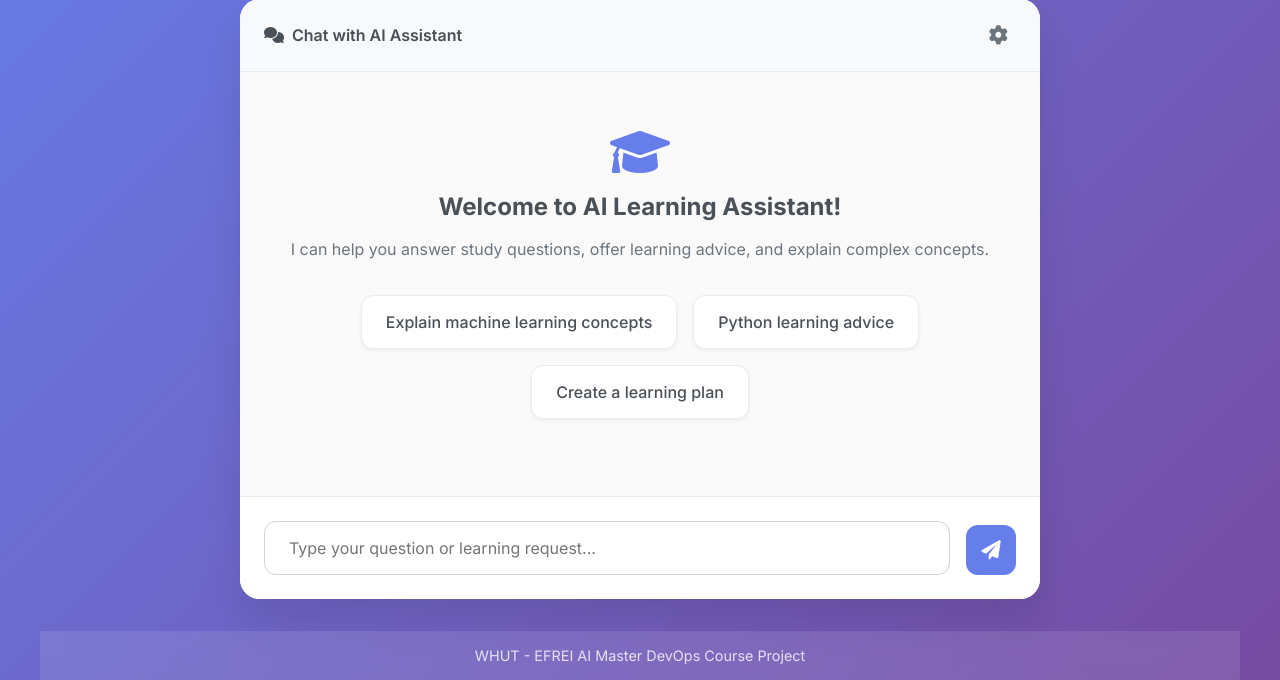
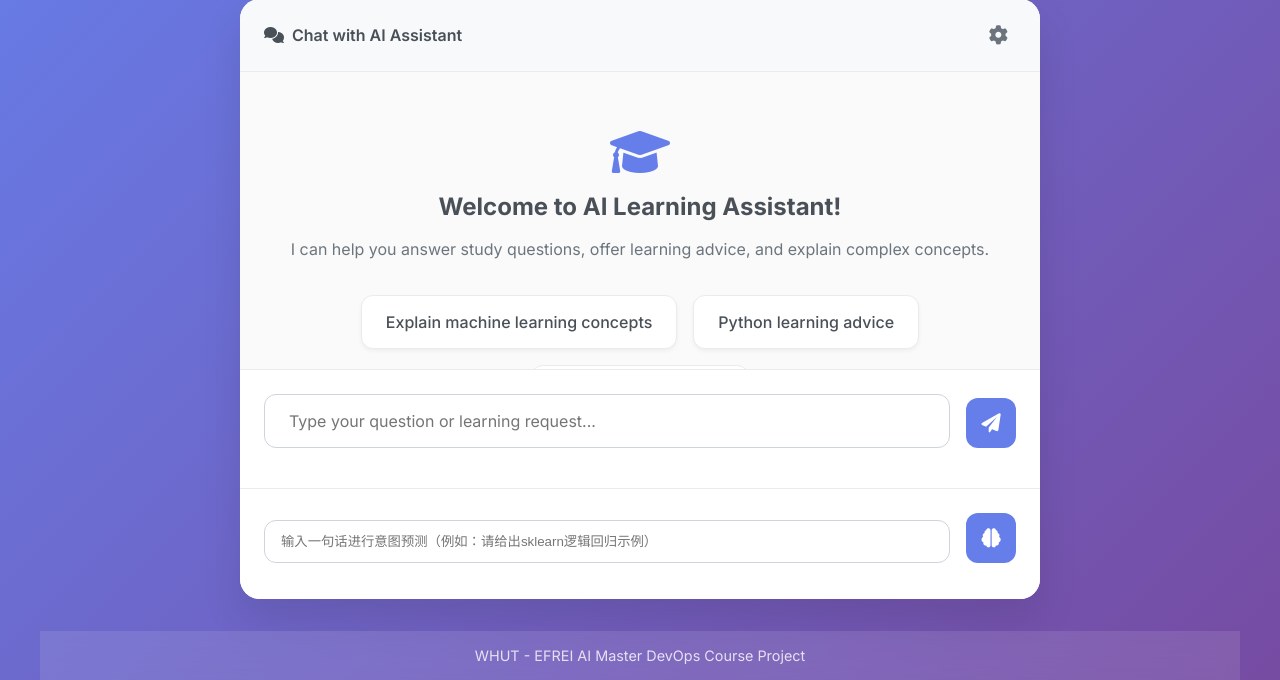
Before and after one commit to longzhimeng777/AI-Learning-Assistant-based-on-DeepSeek-API-AI-, a Flask app: page / in a window 1280 px wide. Shown: the part 176-856 px from the top of the page. Run offline with Flask 3, Linux system fonts and the light colour scheme.

Commit message:
feat(ui): add intent prediction input & result display; wire to /api/intent/predict

```diff
--- a/static/js/script.js
+++ b/static/js/script.js
@@ -38,6 +38,36 @@
         // 温度滑块事件
         this.temperatureSlider.addEventListener('input', () => {
             this.updateTemperatureValue();
+        });
+
+        // 意图预测事件
+        const intentBtn = document.getElementById('intentButton');
+        const intentInput = document.getElementById('intentInput');
+        const intentResult = document.getElementById('intentResult');
+        intentBtn.addEventListener('click', async () => {
+            const text = intentInput.value.trim();
+            if (!text) return;
+            intentBtn.disabled = true;
+            intentResult.textContent = '预测中...';
+            try {
+                const resp = await fetch('/api/intent/predict', {
+                    method: 'POST',
+                    headers: { 'Content-Type': 'application/json' },
+                    body: JSON.stringify({ text })
+                });
+                const data = await resp.json();
+                if (!resp.ok) throw new Error(data.error || '请求失败');
+                let html = `<strong>预测类别：</strong> ${data.label}`;
+                if (data.topk) {
+                    html += '<br><strong>Top-5概率：</strong> ';
+                    html += '<ul style="margin-top: 0.5rem">' + data.topk.map(it => `<li>${it.label}: ${(it.prob * 100).toFixed(1)}%</li>`).join('') + '</ul>';
+                }
+                intentResult.innerHTML = html;
+            } catch (err) {
+                intentResult.textContent = `错误：${err.message}`;
+            } finally {
+                intentBtn.disabled = false;
+            }
         });
     }
 
--- a/templates/index.html
+++ b/templates/index.html
@@ -77,6 +77,22 @@
                         </button>
                     </div>
                 </div>
+
+                <!-- 意图预测模块 -->
+                <div class="input-container" style="margin-top: 1rem;">
+                    <div class="input-wrapper">
+                        <input
+                            id="intentInput"
+                            type="text"
+                            placeholder="输入一句话进行意图预测（例如：请给出sklearn逻辑回归示例）"
+                            style="flex: 1; border: 1px solid #ced4da; border-radius: 12px; padding: 0.8rem 1rem;"
+                        />
+                        <button id="intentButton" class="send-button" title="Predict intent">
+                            <i class="fas fa-brain"></i>
+                        </button>
+                    </div>
+                    <div id="intentResult" style="margin-top: 0.75rem; color: #495057;"></div>
+                </div>
             </div>
         </main>
 
```
